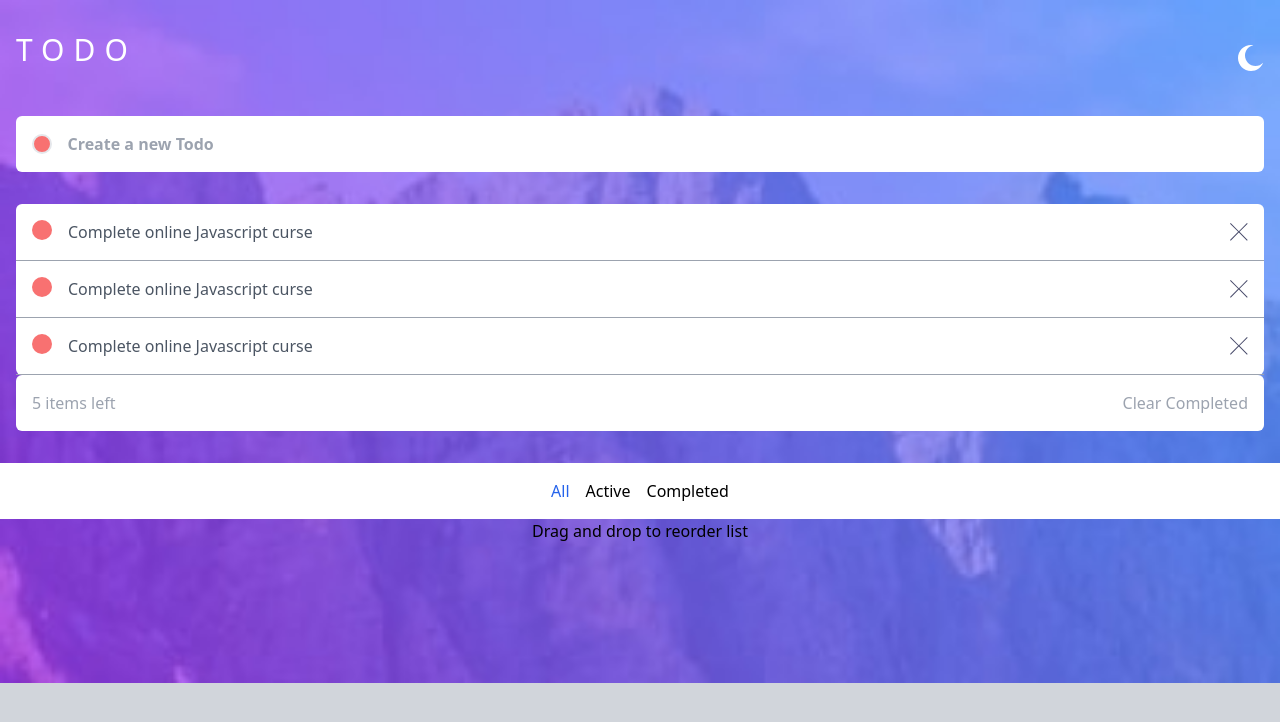
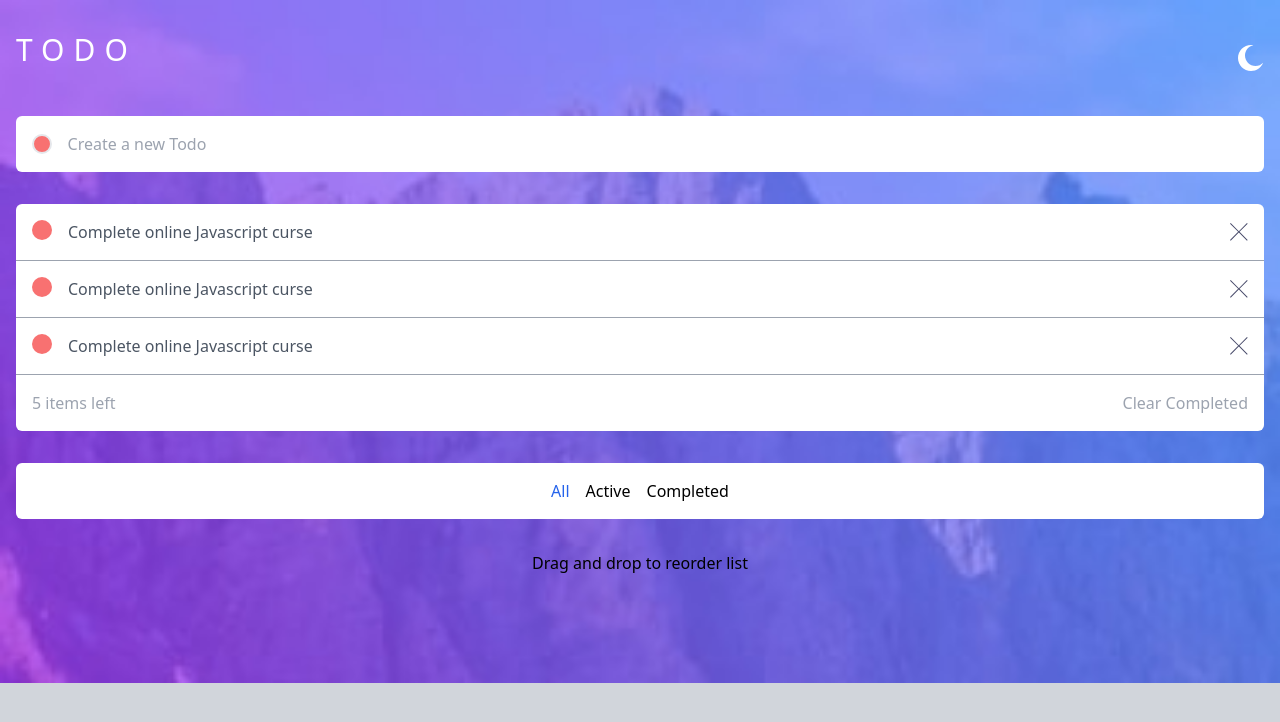
Before and after one commit to guidogattas/vite-react-tw-todo-frontend-mentor, a React (Vite) app: page / in a window 1280 px wide. Shown: the top 722 px of the page. Built offline with nearby package versions, Linux system fonts and the light colour scheme.

Commit message:
componetizacion

```diff
--- a/src/App.jsx
+++ b/src/App.jsx
@@ -1,73 +1,28 @@
 import CrossIcon from "./components/icons/CrossIcon";
-import MoonIcon from "./components/icons/MoonIcon";
+import Header from "./components/Header";
+import TodoCreate from "./components/TodoCreate";
+import TodoList from "./components/TodoList";
+import TodoComputed from "./components/TodoComputed";
+import TodoFilter from "./components/TodoFilter";
+import Footer from "./components/Footer";
+
 
 const App = () => {
   return (
     <div className="bg-[url('./assets/images/bg-mobile-light.jpg')] bg-no-repeat bg-contain bg-gray-300 min-h-screen">
-      <header className="container px-4 pt-8 mx-auto font-semibold">
-        <div className="flex justify-between">
-          <h1 className="uppercase text-white text-3xl tracking-[0.3em]">
-            Todo
-          </h1>
-          <button>
-            <MoonIcon
-              className="fill-white"
-            />
-          </button>
-        </div>
-        <form className="flex items-center gap-4 px-4 py-4 mt-8 overflow-hidden bg-white rounded-md ">
-          <span className="inline-block w-5 h-5 bg-red-400 border-2 rounded-full"></span>
-          <input
-            className="w-full text-gray-400 outline-none"
-            type="text"
-            placeholder="Create a new Todo"
-          />
-        </form>
-      </header>
+
+      <Header />
+
       <main className="container px-4 mx-auto mt-8">
-        <div className="bg-white rounded-md [&>article]:p-4">
-          <article className="flex gap-4 border-b-[1.5px] border-b-gray-400">
-            <button className="flex-none inline-block w-5 h-5 bg-red-400 rounded-full"></button>
-            <p className="text-gray-600 grow">
-              Complete online Javascript curse
-            </p>
-            <button className="flex-none">
-              <CrossIcon />
-            </button>
-          </article>
-          <article className="flex gap-4 border-b-[1.5px] border-b-gray-400">
-            <button className="flex-none inline-block w-5 h-5 bg-red-400 rounded-full"></button>
-            <p className="text-gray-600 grow">
-              Complete online Javascript curse
-            </p>
-            <button className="flex-none">
-              <CrossIcon />
-            </button>
-          </article>
-          <article className="flex gap-4 border-b-[1.5px] border-b-gray-400">
-            <button className="flex-none inline-block w-5 h-5 bg-red-400 rounded-full"></button>
-            <p className="text-gray-600 grow">
-              Complete online Javascript curse
-            </p>
-            <button className="flex-none">
-              <CrossIcon />
-            </button>
-          </article>
-        </div>
 
-        <section className="flex justify-between px-4 py-4 bg-white rounded-md">
-          <span className="text-gray-400">5 items left</span>
-          <button className="text-gray-400">Clear Completed</button>
-        </section>
+        <TodoCreate />
+        <TodoList />
+        <TodoComputed />
+        <TodoFilter />
+
       </main>
-      <section className="container px-4 mx-auto mt-8 bg-white">
-        <div className="flex justify-center gap-4 p-4 rounded-md">
-          <button className="text-blue-600">All</button>
-          <button className="hover:text-blue-600">Active</button>
-          <button className="hover:text-blue-600">Completed</button>
-        </div>
-      </section>
-      <section className="text-center">Drag and drop to reorder list</section>
+
+      <Footer />
     </div>
   );
 };
--- /dev/null
+++ b/src/components/Footer.jsx
@@ -0,0 +1,8 @@
+
+const Footer = () => {
+  return (
+      <footer className="mt-8 text-center">Drag and drop to reorder list</footer>
+  )
+}
+
+export default Footer
--- /dev/null
+++ b/src/components/Header.jsx
@@ -0,0 +1,21 @@
+import MoonIcon from './icons/MoonIcon'
+
+
+const Header = () => {
+  return (
+      <header className="container px-4 pt-8 mx-auto font-semibold">
+        <div className="flex justify-between">
+          <h1 className="uppercase text-white text-3xl tracking-[0.3em]">
+            Todo
+          </h1>
+          <button>
+            <MoonIcon
+              className="fill-white"
+            />
+          </button>
+        </div>
+      </header>
+  )
+}
+
+export default Header
--- /dev/null
+++ b/src/components/TodoComputed.jsx
@@ -0,0 +1,11 @@
+
+const TodoComputed = () => {
+  return (
+        <section className="flex justify-between px-4 py-4 bg-white rounded-b-md">
+          <span className="text-gray-400">5 items left</span>
+          <button className="text-gray-400">Clear Completed</button>
+        </section>
+  )
+}
+
+export default TodoComputed
--- /dev/null
+++ b/src/components/TodoCreate.jsx
@@ -0,0 +1,14 @@
+const TodoCreate = () => {
+    return (
+        <form className="flex items-center gap-4 px-4 py-4 mt-8 overflow-hidden bg-white rounded-md ">
+            <span className="inline-block w-5 h-5 bg-red-400 border-2 rounded-full"></span>
+            <input
+                className="w-full text-gray-400 outline-none"
+                type="text"
+                placeholder="Create a new Todo"
+            />
+        </form>
+    )
+}
+
+export default TodoCreate
--- /dev/null
+++ b/src/components/TodoFilter.jsx
@@ -0,0 +1,13 @@
+const TodoFilter = () => {
+  return (
+        <section className="container mx-auto mt-8">
+          <div className="flex justify-center gap-4 p-4 bg-white rounded-md">
+            <button className="text-blue-600">All</button>
+            <button className="hover:text-blue-600">Active</button>
+            <button className="hover:text-blue-600">Completed</button>
+          </div>
+        </section>
+  )
+}
+
+export default TodoFilter
--- /dev/null
+++ b/src/components/TodoList.jsx
@@ -0,0 +1,37 @@
+import CrossIcon from './icons/CrossIcon'
+
+const TodoList = () => {
+  return (
+<div className="bg-white rounded-t-md [&>article]:p-4 mt-8">
+          <article className="flex gap-4 border-b-[1.5px] border-b-gray-400">
+            <button className="flex-none inline-block w-5 h-5 bg-red-400 rounded-full"></button>
+            <p className="text-gray-600 grow">
+              Complete online Javascript curse
+            </p>
+            <button className="flex-none">
+              <CrossIcon />
+            </button>
+          </article>
+          <article className="flex gap-4 border-b-[1.5px] border-b-gray-400">
+            <button className="flex-none inline-block w-5 h-5 bg-red-400 rounded-full"></button>
+            <p className="text-gray-600 grow">
+              Complete online Javascript curse
+            </p>
+            <button className="flex-none">
+              <CrossIcon />
+            </button>
+          </article>
+          <article className="flex gap-4 border-b-[1.5px] border-b-gray-400">
+            <button className="flex-none inline-block w-5 h-5 bg-red-400 rounded-full"></button>
+            <p className="text-gray-600 grow">
+              Complete online Javascript curse
+            </p>
+            <button className="flex-none">
+              <CrossIcon />
+            </button>
+          </article>
+        </div>
+  )
+}
+
+export default TodoList
```
Also changed, not shown: 1 other file (tests, documents, lock files or other folders).
